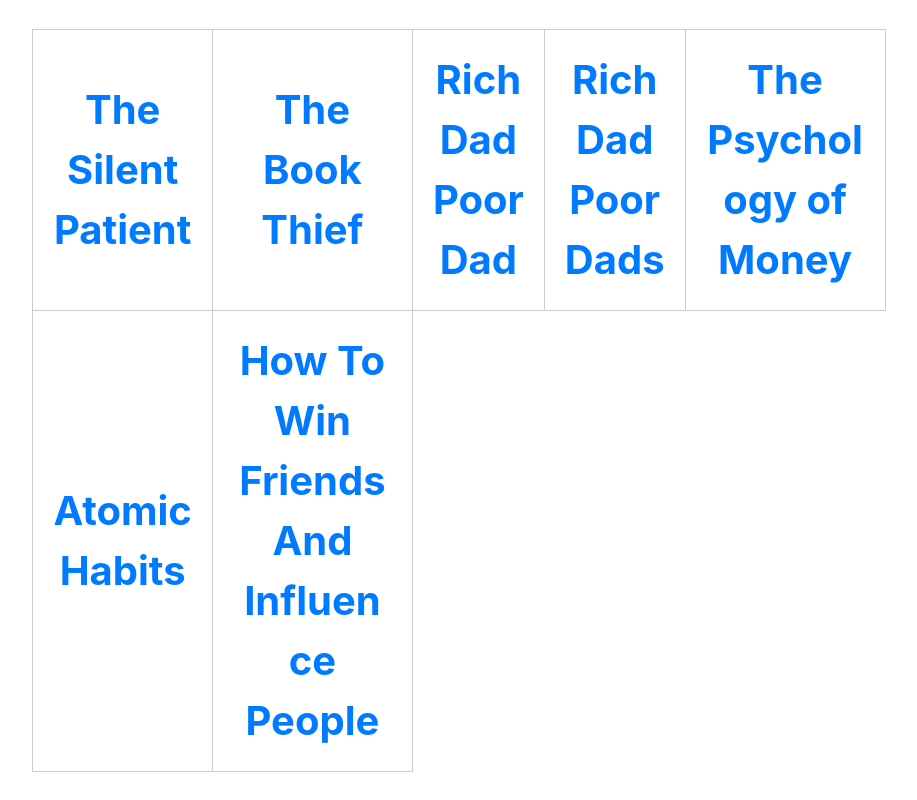
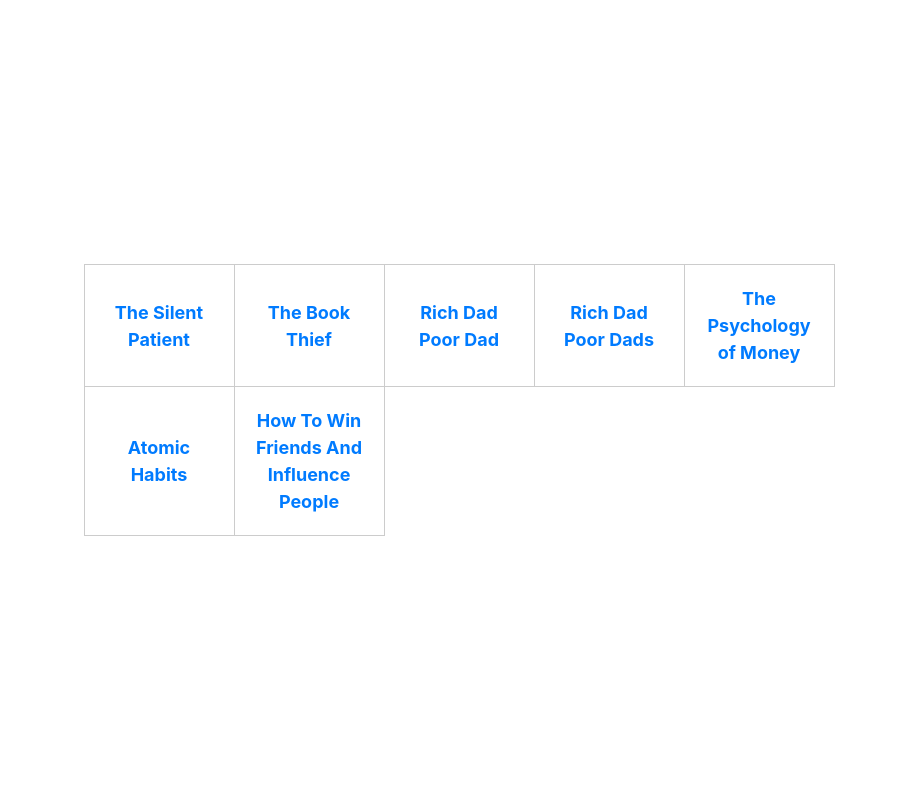
Before and after one commit to AymanBerri/eLibrary, a Django app: page /eLibrary/home/ in a window 1280 px wide. Shown: the part 56-856 px from the top of the page, without its empty margins (181-1098 px from the left). Run offline with Django 4.2, Linux system fonts and the light colour scheme; a user stored in the database is signed in; data comes from the database, SQL or seed files in the repository; both versions use the stored data as it was after the commit; some libraries are stand-ins or nearby versions.

Commit message:
style retouche

```diff
--- a/library_proj/eLibrary/templates/eLibrary/home.html
+++ b/library_proj/eLibrary/templates/eLibrary/home.html
@@ -14,7 +14,7 @@
                     <tr>  <!-- Start a new row after every 5 books -->
                 {% endif %}
 
-                <td style="max-width: 200px; word-wrap: break-word;" title="{{ book.description }}&#10;Author: {{ book.author }}"><a href="{% url 'eLibrary:book_view' book.title %}">
+                <td style="font-size: large; width: 150px; word-wrap: break-word;" title="{{ book.description }}&#10;Author: {{ book.author }}"><a href="{% url 'eLibrary:book_view' book.title %}">
                     {{ book.title }}
                 </a></td>
 
```
Also changed, not shown: library_proj/db.sqlite3.
